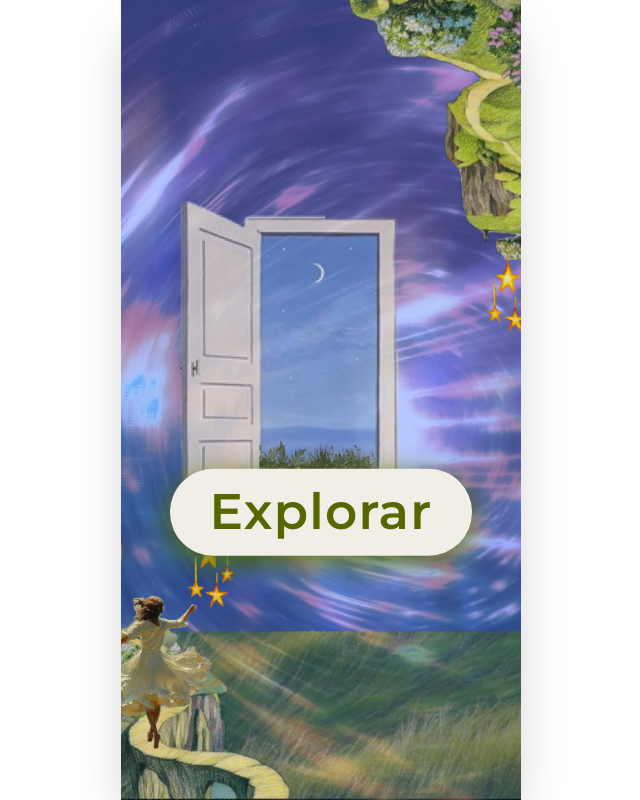
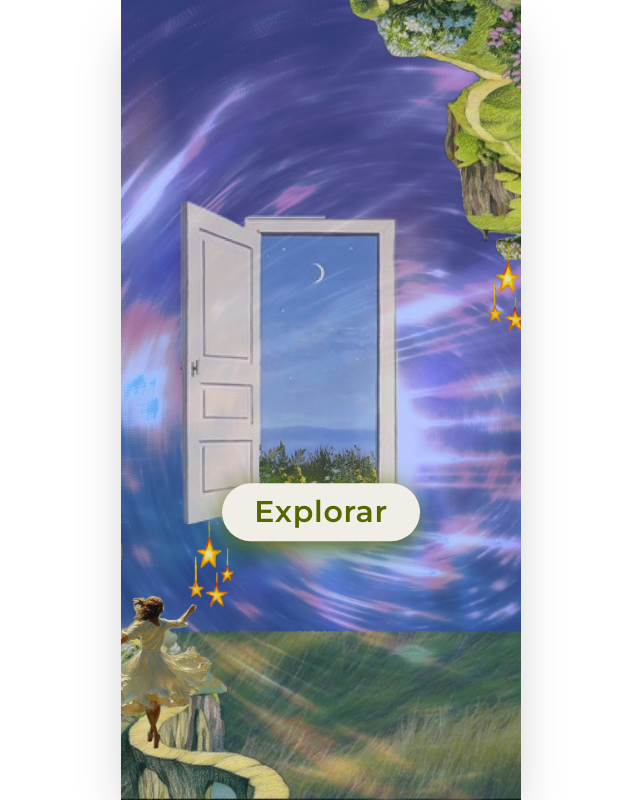
Before and after one commit to oniria2026/Vagari, a React (Vite) app: page / in a window 1280 px wide. Shown: the whole page, without its empty margins (319-959 px from the left). Built offline with nearby package versions, Linux system fonts and the light colour scheme.

Commit message:
Adjust Explorar button text size to 30px

```diff
--- a/src/components/Portada.jsx
+++ b/src/components/Portada.jsx
@@ -12,7 +12,7 @@ export default function Portada({ onExplorar }) {
         type="button"
         onClick={onExplorar}
         style={{ boxShadow: '0px 7px 28.3px #566700' }}
-        className="absolute top-[64%] -translate-y-1/2 bg-[#F1EEE7] hover:bg-[#e5e1d5] active:scale-95 transition duration-200 text-[#566700] font-semibold text-[50px] leading-tight px-10 py-3 rounded-full cursor-pointer tracking-wide"
+        className="absolute top-[64%] -translate-y-1/2 bg-[#F1EEE7] hover:bg-[#e5e1d5] active:scale-95 transition duration-200 text-[#566700] font-semibold text-[30px] leading-tight px-8 py-2.5 rounded-full cursor-pointer tracking-wide"
       >
         Explorar
       </button>
```
